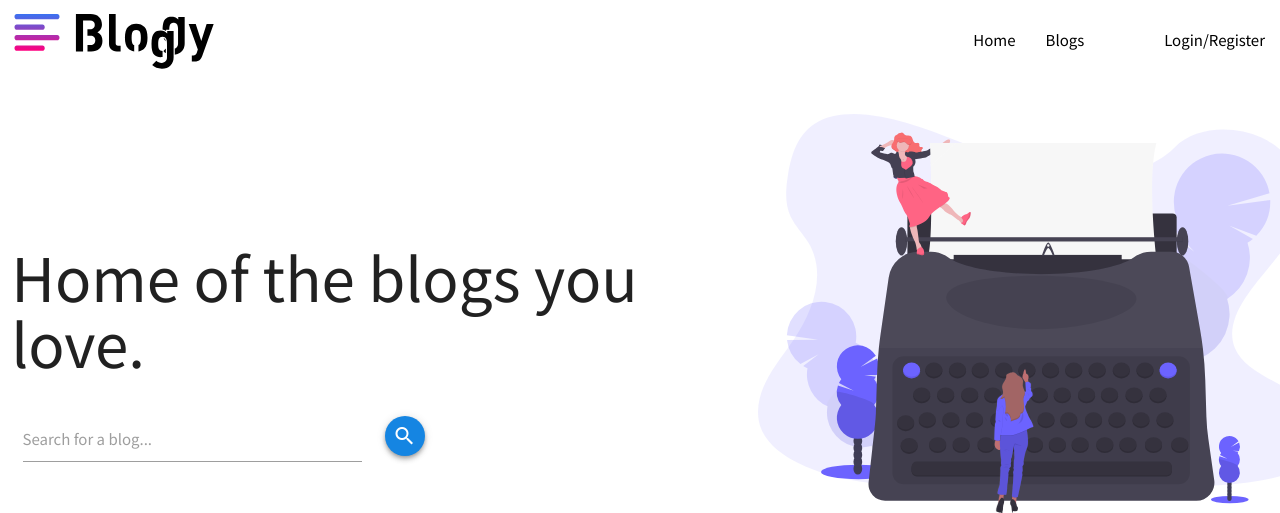
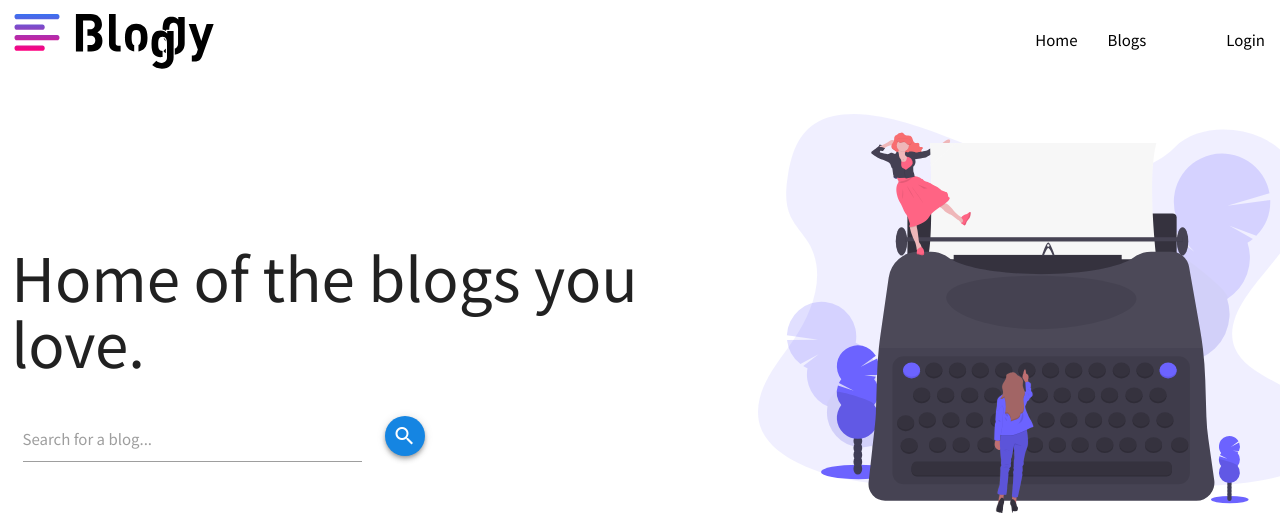
Before and after one commit to Code-Institute-Submissions/ci-bloggy, a Flask app: page / in a window 1280 px wide. Shown: the top 513 px of the page. Run offline with Flask 2, Linux system fonts and the light colour scheme; some libraries are stand-ins or nearby versions.

Commit message:
Update remove register word from link

```diff
--- a/templates/base.html
+++ b/templates/base.html
@@ -20,7 +20,7 @@
       <ul class="right hide-on-med-and-down">
         <li><a href="">Home</a></li>
         <li><a href="">Blogs</a></li>
-        <li><a href="" class="login-register">Login/Register</a></li>
+        <li><a href="" class="login-register">Login</a></li>
       </ul>
     </div>
   </nav>
@@ -28,7 +28,7 @@
   <ul class="sidenav" id="mobile">
     <li><a href="">Home</a></li>
     <li><a href="">Blogs</a></li>
-    <li><a href="">Login/Register</a></li>
+    <li><a href="">Login</a></li>
     <hr class="sidemenu-hr">
     <br>
     <div class="center-align"><img src="{{ url_for('static', filename='img/logo_greyscale.svg') }}" alt=""
```
